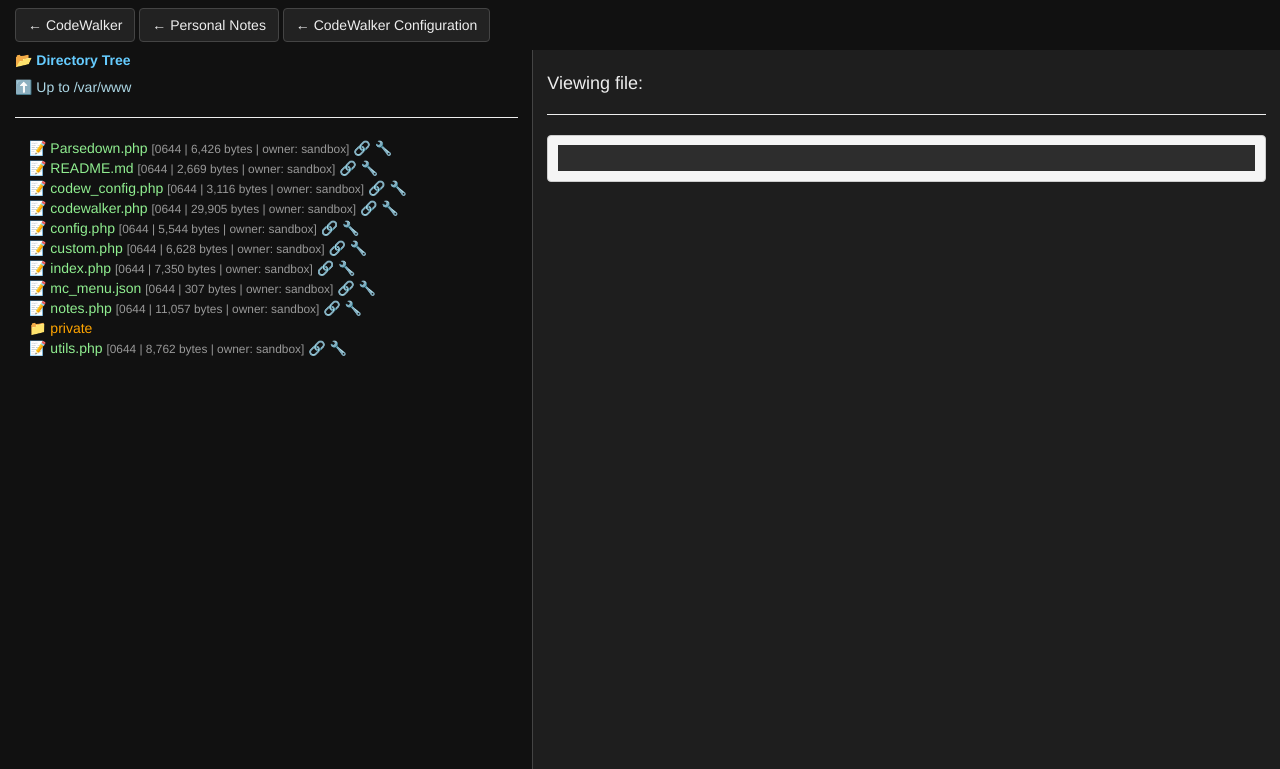
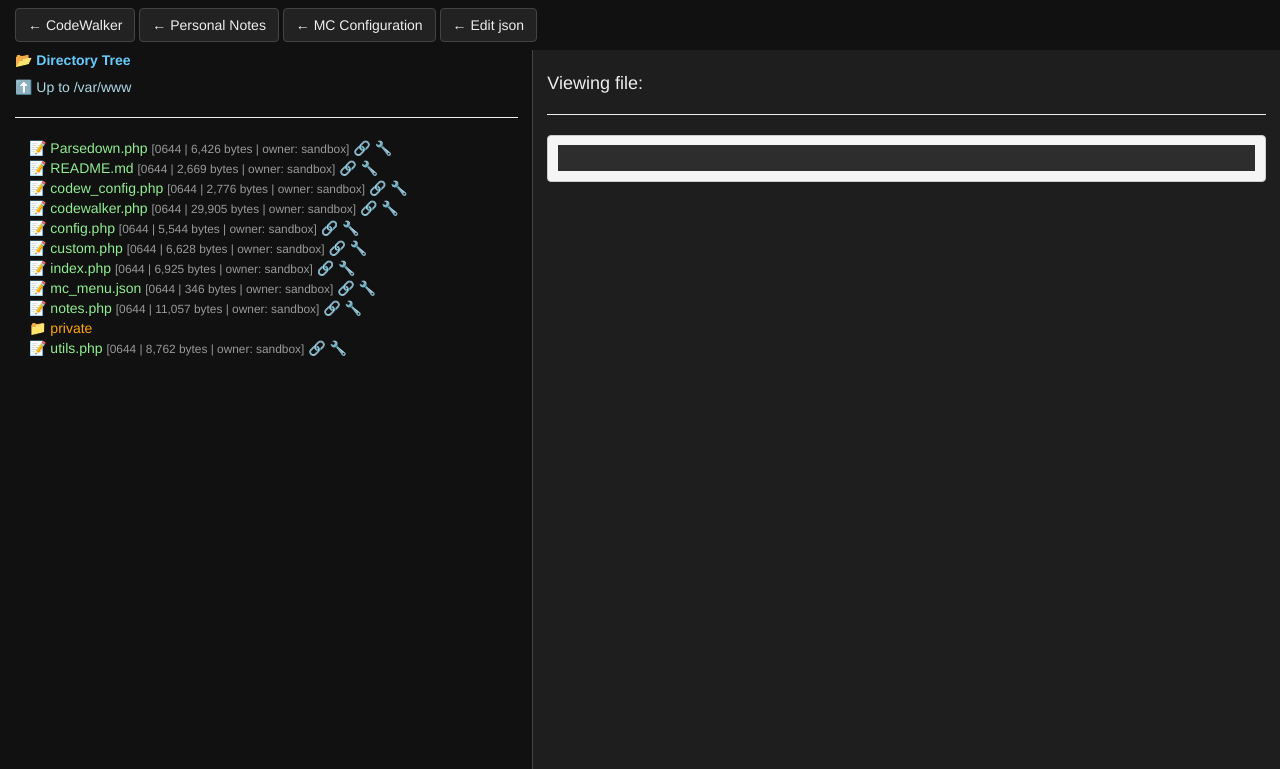
Before and after one commit to ier1990/php_mc, a PHP site: page /index.php?view=mc_menu in a window 1280 px wide. Shown: the top 769 px of the page. Run offline with PHP 8.4, Linux system fonts and the light colour scheme; data that the repository does not hold is empty; some libraries are stand-ins or nearby versions.

Commit message:
menu updateds

```diff
--- a/src/index.php
+++ b/src/index.php
@@ -4,6 +4,8 @@
 ini_set('display_errors', 1);
 ini_set('display_startup_errors', 1);
 error_reporting(E_ALL);
+
+require_once __DIR__ . '/utils.php';
 
 $mc_array = array();
 $mc_array['exclude_list'] = array(".", "..", ".git", ".svn");
@@ -39,13 +41,7 @@
 </head>
 <body>
 <div class="container-fluid">
-  <div class="row" style="margin-top:8px;margin-bottom:8px">
-    <div class="col-sm-12">
-      <a class="btn btn-default" href="codewalker.php" style="background:#222;color:#eee;border-color:#444">&larr; CodeWalker</a>
-      <a class="btn btn-default" href="notes.php" style="background:#222;color:#eee;border-color:#444">&larr; Personal Notes</a>
-      <a class="btn btn-default" href="codew_config.php" style="background:#222;color:#eee;border-color:#444">&larr; CodeWalker Configuration</a>
-    </div>
-  </div>
+<?php echo render_nav_menu(basename(__FILE__)); ?>
   <div class="row">
     <div class="col-sm-5 scroll-box">
       <div class="tree-label">📂 Directory Tree</div>
--- a/src/mc_menu.json
+++ b/src/mc_menu.json
@@ -3,5 +3,6 @@
   {"label": "CodeWalker", "url": "codewalker.php"},
   {"label": "Personal Notes", "url": "notes.php"},
   {"label": "MC Browser", "url": "index.php"},
-  {"label": "CodeWalker Configuration", "url": "codew_config.php"}
+  {"label": "MC Configuration", "url": "codew_config.php"},
+  {"label": "Edit json", "url": "config.php"}
 ]
```
Also changed, not shown: src/codew_config.php (+1 -6 lines).
